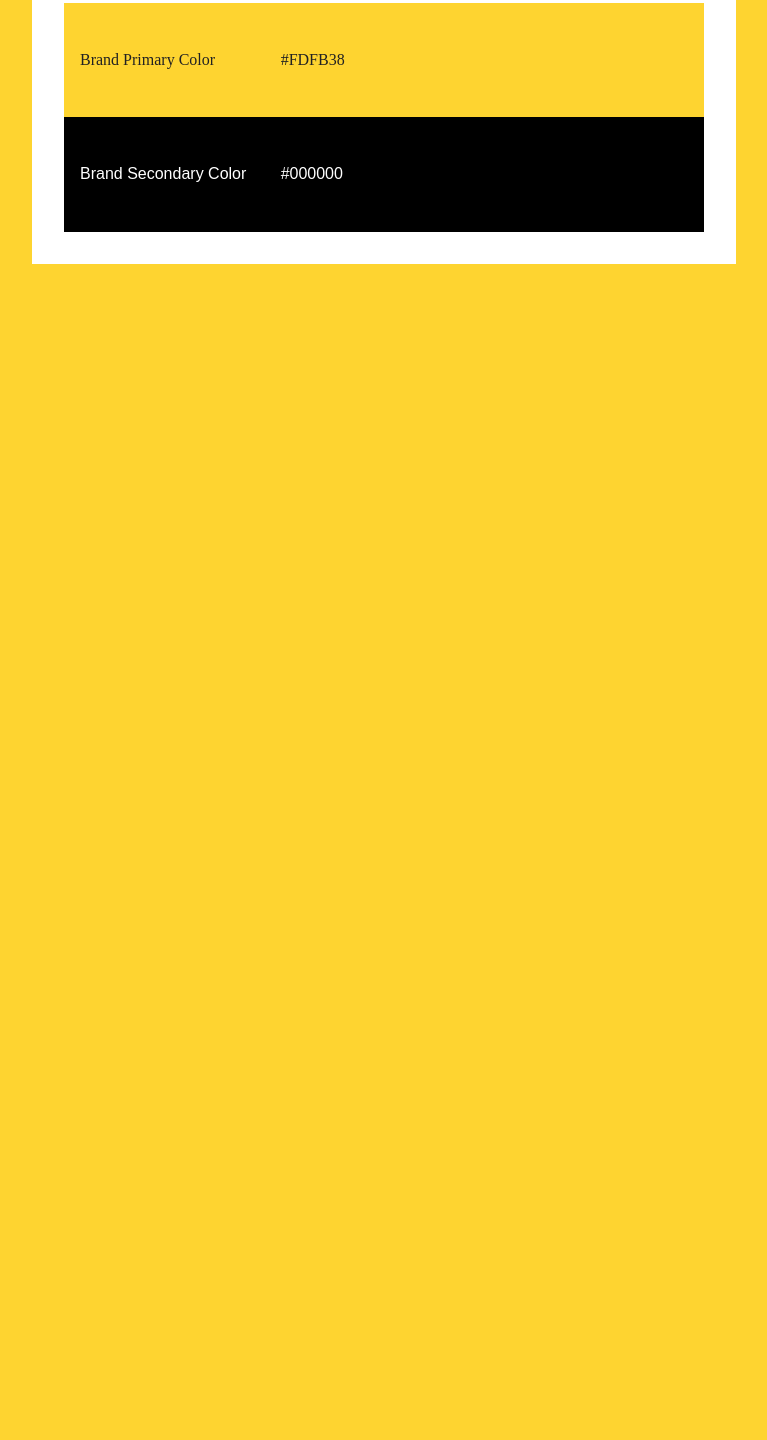
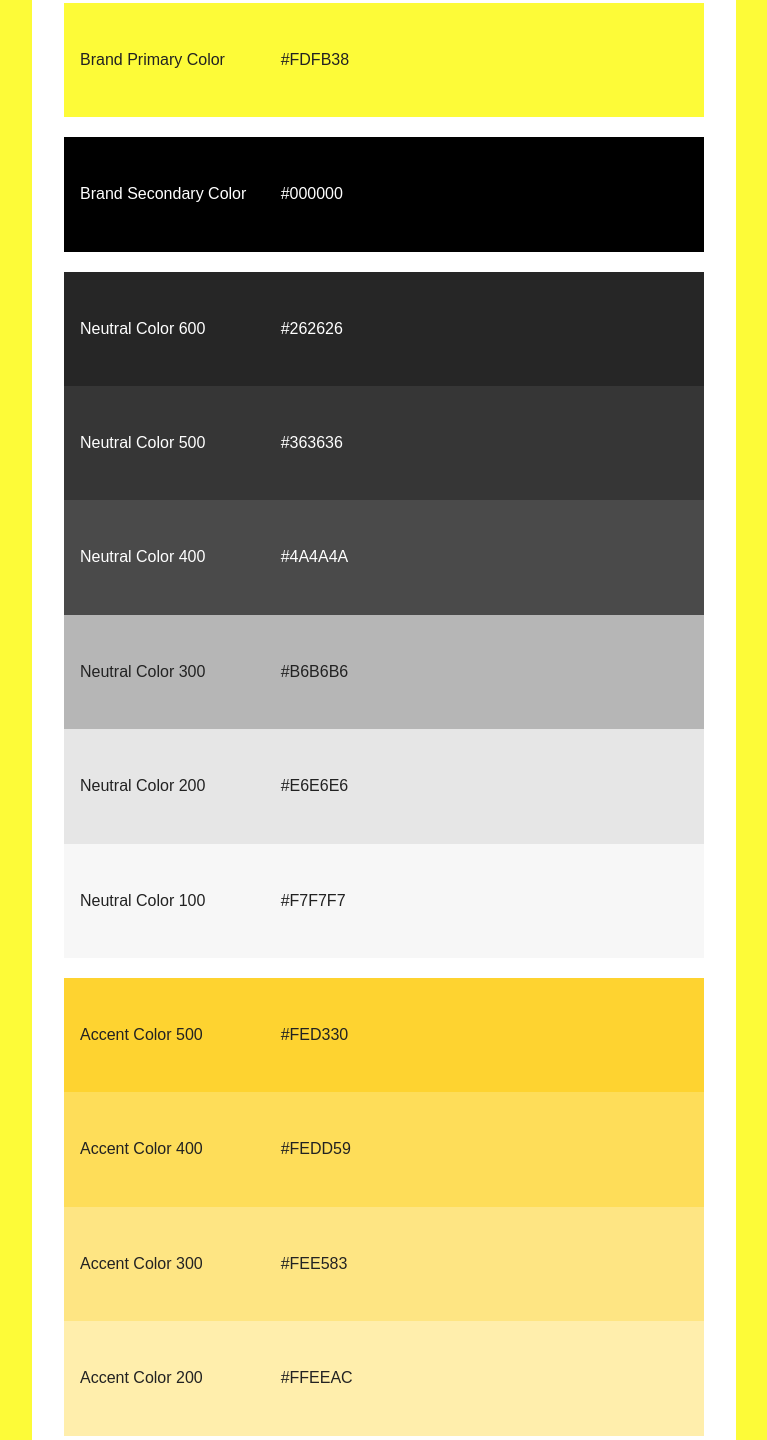
Before and after one commit to diancat/pcdd-0315-sp21, a website built with Parcel: page index.html in a window 1280 px wide. Shown: the part 960-2400 px from the top of the page, without its empty margins (416-1183 px from the left). Before the commit the page ends 1336 px from the top, so only its background shows below. Built offline with nearby package versions, Linux system fonts and the light colour scheme; a small style sheet from the web is missing; files whose address does not match are found by name; a web font is replaced by a local one.

Commit message:
Added neutral and accent colors

```diff
--- a/css/style.css
+++ b/css/style.css
@@ -34,13 +34,21 @@
   --nmds-gray200: #E4E7E9;
   --nmds-gray100: #F1F3F4;
   --white:#FFFFFF;
-  --brand-color:#FED430;
+
+  --brand-color:#FDFB38;
   --secondary-color:#000000;
+
   --neutral-color-600:#262626;
   --neutral-color-500:#363636;
   --neutral-color-400:#4a4a4a;
   --neutral-color-300:#B6B6B6;
+  --neutral-color-200:#E6E6E6;
+  --neutral-color-100:#F7F7F7;
 
+  --accent-color-500:#FED330;
+  --accent-color-400:#FEDD59;
+  --accent-color-300:#FEE583;
+  --accent-color-200:#FFEEAC;
 
       /* Color intentions */
       --primary: var(--nmds-brand-pink);
@@ -220,45 +228,42 @@ p.thick {
 
 /* Color samples */
 
-
   .color-brand-color {
     background-color: var(--brand-color);
   }
   .color-secondary-color {
     background-color: var(--secondary-color);
   }
-  .color-brand-blue {
-    background-color: var(--nmds-brand-blue);
+  .color-neutral-color-600 {
+    background-color: var(--neutral-color-600);
   }
-  .color-brand-emerald {
-    background-color: var(--nmds-brand-emerald);
+  .color-neutral-color-500 {
+    background-color: var(--neutral-color-500);
   }
-  .color-brand-lime {
-    background-color: var(--nmds-brand-lime);
+  .color-neutral-color-400 {
+    background-color: var(--neutral-color-400);
   }
-  .color-brand-yellow {
-    background-color: var(--nmds-brand-yellow);
+  .color-neutral-color-300 {
+    background-color: var(--neutral-color-300);
   }
-
-  .color-gray900 {
-    background-color: var(--nmds-gray900);
+  .color-neutral-color-200 {
+    background-color: var(--neutral-color-200);
   }
-
-  .color-gray800 {
-    background-color: var(--nmds-gray800);
+  .color-neutral-color-100 {
+    background-color: var(--neutral-color-100);
   }
-
-
-  .color-gray300 {
-    background-color: var(--nmds-gray300);
+  .color-accent-color-500 {
+    background-color: var(--accent-color-500);
   }
-
-
-  .color-gray200 {
-    background-color: var(--nmds-gray200);
+  .color-accent-color-400 {
+    background-color: var(--accent-color-400);
   }
-
-
+  .color-accent-color-300 {
+    background-color: var(--accent-color-300);
+  }
+  .color-accent-color-200 {
+    background-color: var(--accent-color-200);
+  }
   .color-gray100 {
     background-color: var(--nmds-gray100);
   }
@@ -269,7 +274,7 @@ p.thick {
 .primary-hue {
   display: flex;
   padding:3rem 1rem;
-  font-family: 'Padauk, sans-serif';
+  font-family: 'Padauk', sans-serif;
 }
 
 .primary-hue > div {
--- a/index.html
+++ b/index.html
@@ -56,9 +56,18 @@
 
           <section class="section">
           <p class="section-label">Colors</p>
-          <div class="primary-hue color-brand-color"><div>Brand Primary Color</div><div>#FDFB38<br></div></div>
-          <div class="secondary-hue color-secondary-color"><div>Brand Secondary Color</div><div>#000000<br></div></div>
-
+          <p><div class="primary-hue color-brand-color"><div>Brand Primary Color</div><div>#FDFB38<br></div></div></p>
+          <p><div class="secondary-hue color-secondary-color"><div>Brand Secondary Color</div><div>#000000<br></div></div></p>
+          <p><div class="secondary-hue color-neutral-color-600"><div>Neutral Color 600</div><div>#262626<br></div></div>
+          <div class="secondary-hue color-neutral-color-500"><div>Neutral Color 500</div><div>#363636<br></div></div>
+          <div class="secondary-hue color-neutral-color-400"><div>Neutral Color 400</div><div>#4A4A4A<br></div></div>
+          <div class="primary-hue color-neutral-color-300"><div>Neutral Color 300</div><div>#B6B6B6<br></div></div>
+          <div class="primary-hue color-neutral-color-200"><div>Neutral Color 200</div><div>#E6E6E6<br></div></div>
+          <div class="primary-hue color-neutral-color-100"><div>Neutral Color 100</div><div>#F7F7F7<br></div></div></p>
+          <p><div class="primary-hue color-accent-color-500"><div>Accent Color 500</div><div>#FED330<br></div></div>
+            <div class="primary-hue color-accent-color-400"><div>Accent Color 400</div><div>#FEDD59<br></div></div>
+            <div class="primary-hue color-accent-color-300"><div>Accent Color 300</div><div>#FEE583<br></div></div>
+            <div class="primary-hue color-accent-color-200"><div>Accent Color 200</div><div>#FFEEAC<br></div></div></p>
         </section>
       </div>
     </div>
```
